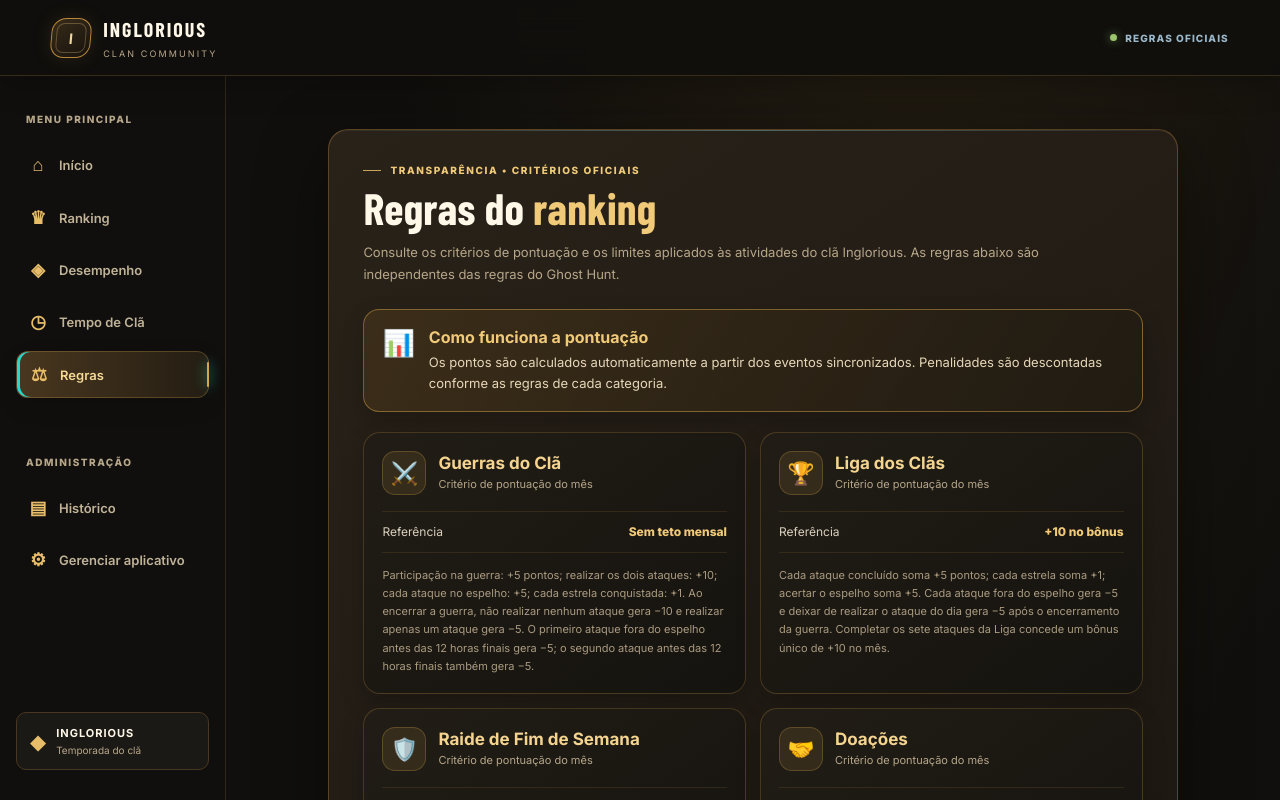
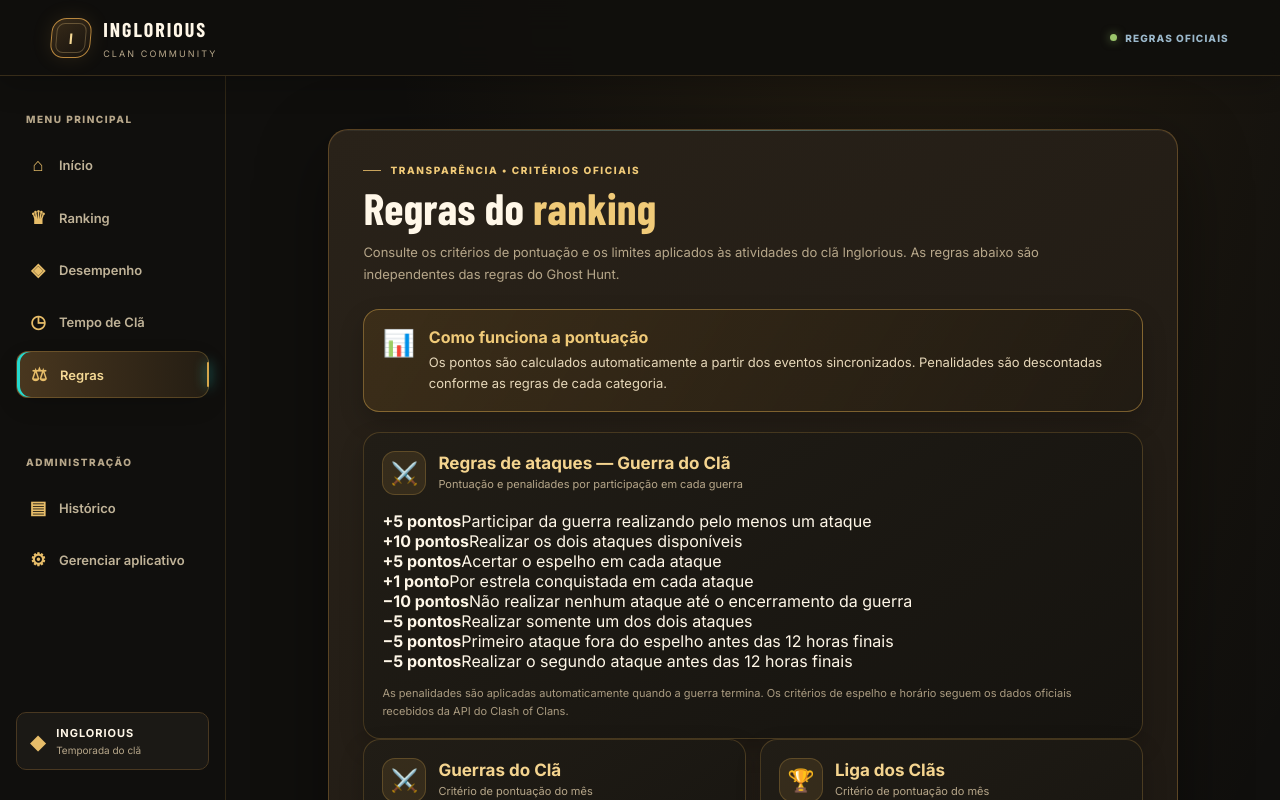
Before and after one commit to cristofer-rsg/Inglorious, a Next.js app: page /rules in a window 1280 px wide. Shown: the top 800 px of the page. Built offline with nearby package versions, Linux system fonts and the light colour scheme; no server answers; a web font is replaced by a local one.

Commit message:
Add explicit clan war attack rules

```diff
--- a/src/app/rules/page.tsx
+++ b/src/app/rules/page.tsx
@@ -47,6 +47,20 @@ export default function RulesPage() {
           <h1>Regras do <em>ranking</em></h1>
           <p>Consulte os critérios de pontuação e os limites aplicados às atividades do clã Inglorious. As regras abaixo são independentes das regras do Ghost Hunt.</p>
           <article className="rules-highlight"><span>📊</span><div><b>Como funciona a pontuação</b><p>Os pontos são calculados automaticamente a partir dos eventos sincronizados. Penalidades são descontadas conforme as regras de cada categoria.</p></div></article>
+          <section className="rules-card rules-attack-section" aria-labelledby="war-attack-rules">
+            <div className="rules-card-heading"><span className="rules-icon">⚔️</span><div><h2 id="war-attack-rules">Regras de ataques — Guerra do Clã</h2><p>Pontuação e penalidades por participação em cada guerra</p></div></div>
+            <div className="rules-attack-grid">
+              <div className="rules-attack-item"><b>+5 pontos</b><span>Participar da guerra realizando pelo menos um ataque</span></div>
+              <div className="rules-attack-item"><b>+10 pontos</b><span>Realizar os dois ataques disponíveis</span></div>
+              <div className="rules-attack-item"><b>+5 pontos</b><span>Acertar o espelho em cada ataque</span></div>
+              <div className="rules-attack-item"><b>+1 ponto</b><span>Por estrela conquistada em cada ataque</span></div>
+              <div className="rules-attack-item penalty"><b>−10 pontos</b><span>Não realizar nenhum ataque até o encerramento da guerra</span></div>
+              <div className="rules-attack-item penalty"><b>−5 pontos</b><span>Realizar somente um dos dois ataques</span></div>
+              <div className="rules-attack-item penalty"><b>−5 pontos</b><span>Primeiro ataque fora do espelho antes das 12 horas finais</span></div>
+              <div className="rules-attack-item penalty"><b>−5 pontos</b><span>Realizar o segundo ataque antes das 12 horas finais</span></div>
+            </div>
+            <p className="rules-note">As penalidades são aplicadas automaticamente quando a guerra termina. Os critérios de espelho e horário seguem os dados oficiais recebidos da API do Clash of Clans.</p>
+          </section>
           <div className="rules-grid">
             {rules.map((rule, index) => <article className="rules-card" key={rule.title}>
               <div className="rules-card-heading"><span className="rules-icon">{["⚔️","🏆","🛡️","🤝","🎮","🏰"][index]}</span><div><h2>{rule.title}</h2><p>Critério de pontuação do mês</p></div></div>
```
